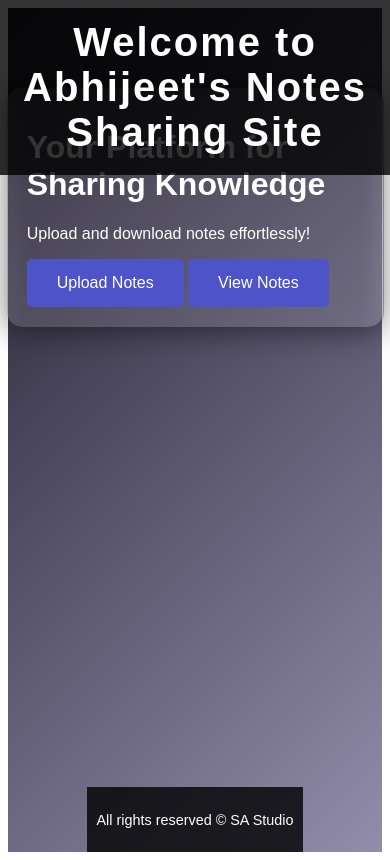
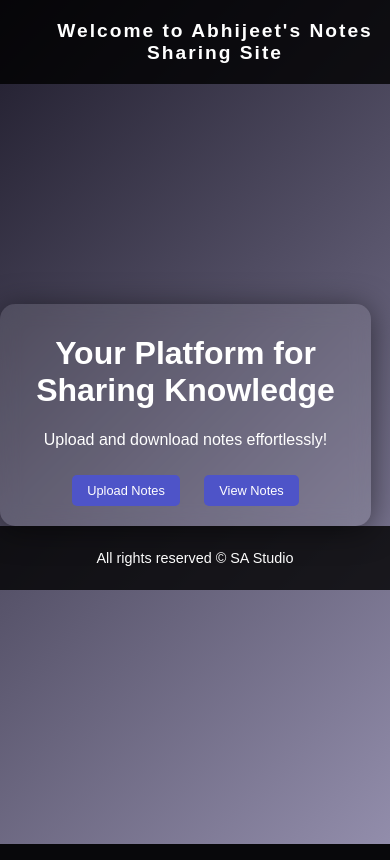
Before and after one commit to samudhan2008/Notes-Sharing-Site-Test, a Flask app: page / in a window 390 px wide. Run offline with Flask 2, Linux system fonts and the light colour scheme.

Commit message:
Update style.css

```diff
--- a/static/style.css
+++ b/static/style.css
@@ -1,5 +1,5 @@
 /* Global styles */
-body1 {
+body {
   margin: 0;
   font-family: 'Arial', sans-serif;
   background: linear-gradient(135deg, #1f1c2c, #928dab);
@@ -9,6 +9,7 @@ body1 {
   flex-direction: column;
   align-items: center;
   justify-content: center;
+  overflow-x: hidden;
 }
 
 /* Header */
@@ -24,22 +25,23 @@ header {
 
 header h1 {
   margin: 0;
-  font-size: 2.5em;
+  font-size: 2em;
   letter-spacing: 2px;
   color: #ffffff;
 }
 
 /* Main layout */
 main {
-  margin-top: 80px;
+  margin-top: 100px;
   width: 90%;
-  max-width: 1200px;
+  max-width: 800px;
   background: rgba(255, 255, 255, 0.1);
   border-radius: 15px;
   padding: 20px;
   box-shadow: 0 4px 30px rgba(0, 0, 0, 0.5);
   backdrop-filter: blur(10px);
   -webkit-backdrop-filter: blur(10px);
+  text-align: center;
 }
 
 /* Buttons */
@@ -52,6 +54,7 @@ button {
   border-radius: 5px;
   cursor: pointer;
   transition: 0.3s;
+  margin: 10px;
 }
 
 button:hover {
@@ -77,16 +80,16 @@ footer a:hover {
   text-decoration: underline;
 }
 
-body2 {
 /* Container styles */
 .container {
   margin: 50px auto;
   padding: 20px;
+  width: 100%;
   max-width: 600px;
   background: #fff;
-    border-radius: 5px;
+  border-radius: 15px;
   box-shadow: 0 2px 5px rgba(0, 0, 0, 0.2);
-    color: #333;
+  text-align: center;
 }
 
 h2 {
@@ -120,4 +123,44 @@ body2 {
 .btn:hover {
   background-color: #0056b3;
 }
+
+/* Responsive Design */
+@media (max-width: 768px) {
+  header h1 {
+    font-size: 1.5em;
   }
+
+  main {
+    margin-top: 70px;
+    padding: 15px;
+  }
+
+  button {
+    padding: 10px 20px;
+    font-size: 0.9em;
+  }
+
+  .container {
+    padding: 15px;
+  }
+}
+
+@media (max-width: 480px) {
+  header h1 {
+    font-size: 1.2em;
+  }
+
+  main {
+    margin-top: 50px;
+    padding: 10px;
+  }
+
+  button {
+    padding: 8px 15px;
+    font-size: 0.8em;
+  }
+
+  .container {
+    padding: 10px;
+  }
+}
```
Lines whose indentation alone changed are shown as unchanged.
